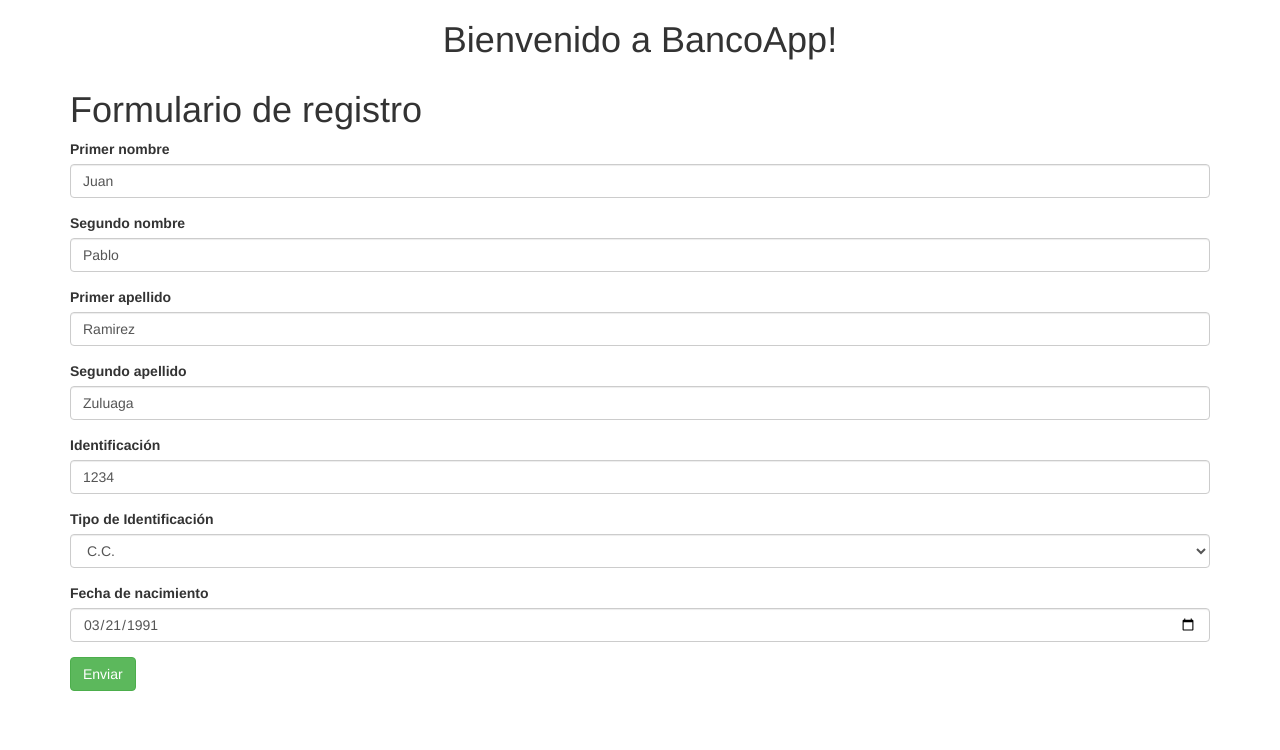
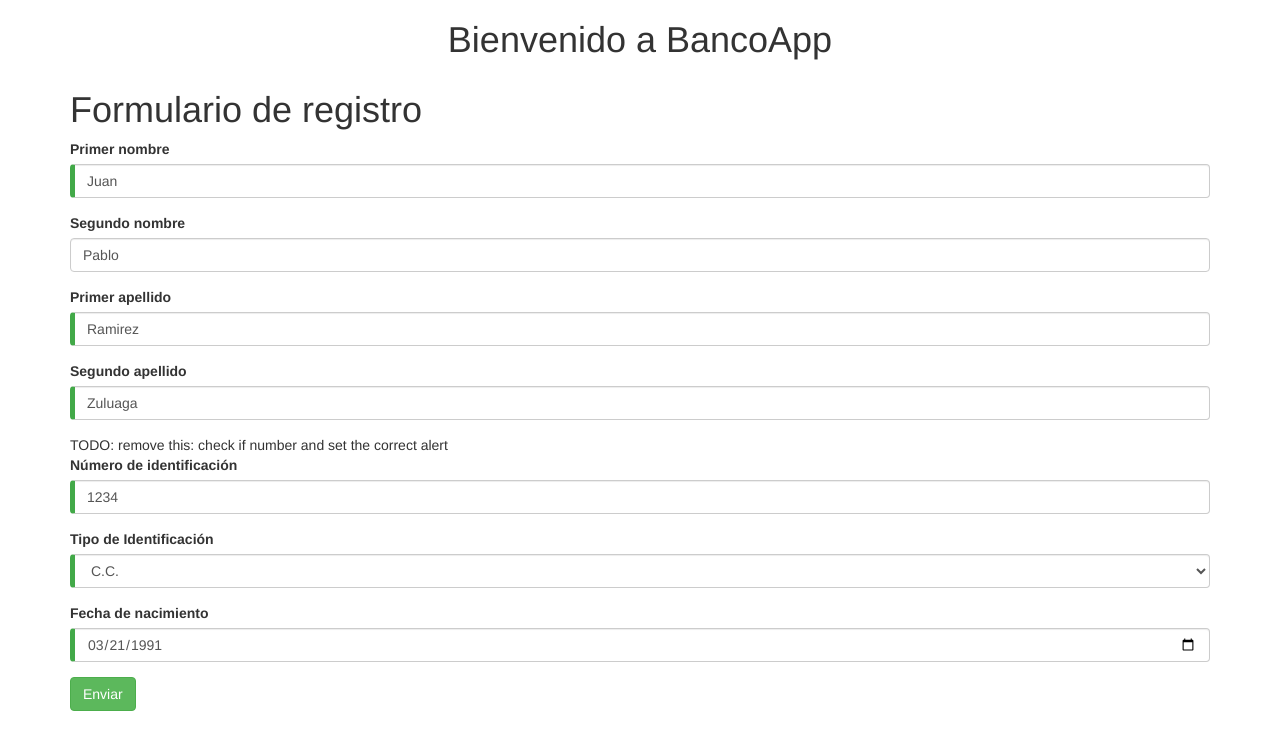
Before and after one commit to jcamilom/banco-app, an Angular app: page / in a window 1280 px wide. Shown: the top 750 px of the page. Built offline with nearby package versions, Linux system fonts and the light colour scheme.

Commit message:
First form validation

```diff
--- a/src/app/app.component.html
+++ b/src/app/app.component.html
@@ -1,6 +1,6 @@
 <div style="text-align:center">
   <h1>
-    Bienvenido a {{ title }}!
+    Bienvenido a {{ title }}
   </h1>
 </div>
 <app-reg-form></app-reg-form>
--- a/src/app/reg-form/reg-form.component.html
+++ b/src/app/reg-form/reg-form.component.html
@@ -5,13 +5,17 @@
       <label for="firstname">Primer nombre</label>
       <input type="text" class="form-control" id="firstname"
               required
-              [(ngModel)]="model.firstname" name="firstname">
+              [(ngModel)]="model.firstname" name="firstname"
+              #firstname="ngModel">
+    </div>
+    <div [hidden]="firstname.valid || firstname.pristine"
+      class="alert alert-danger">
+      Primer nombre es obligatorio
     </div>
 
     <div class="form-group">
       <label for="secFirstname">Segundo nombre</label>
       <input type="text" class="form-control" id="secFirstname"
-              required
               [(ngModel)]="model.secFirstname" name="secFirstname">
     </div>
 
@@ -19,21 +23,38 @@
       <label for="lastname">Primer apellido</label>
       <input type="text" class="form-control" id="lastname"
               required
-              [(ngModel)]="model.lastname" name="lastname">
+              [(ngModel)]="model.lastname" name="lastname"
+              #lastname="ngModel">
+    </div>
+    <div [hidden]="lastname.valid || lastname.pristine"
+      class="alert alert-danger">
+      Primer apellido es obligatorio
     </div>
 
     <div class="form-group">
       <label for="secLastname">Segundo apellido</label>
       <input type="text" class="form-control" id="secLastname"
               required
-              [(ngModel)]="model.secLastname" name="secLastname">
+              [(ngModel)]="model.secLastname" name="secLastname"
+              #secLastname="ngModel">
+    </div>
+    <div [hidden]="secLastname.valid || secLastname.pristine"
+      class="alert alert-danger">
+      Segundo apellido es obligatorio
     </div>
 
     <div class="form-group">
-      <label for="id">Identificación</label>
+      TODO: remove this: check if number and set the correct alert<br>
+      <label for="id">Número de identificación</label>
       <input type="number" class="form-control" id="id"
               required
-              [(ngModel)]="model.id" name="id">
+              [(ngModel)]="model.id" name="id"
+              #id="ngModel">
+
+    </div>
+    <div [hidden]="id.valid || id.pristine"
+      class="alert alert-danger">
+      Número de identificación es obligatorio
     </div>
 
     <div class="form-group">
@@ -49,8 +70,14 @@
       <label for="bdate">Fecha de nacimiento</label>
       <input type="date" id="bdate" class="form-control" id="bdate"
               required
-              [(ngModel)]="model.birthdate" name="birthdate">
-    </div>
+              [(ngModel)]="model.birthdate" name="birthdate"
+              #birthdate="ngModel">
+
+      </div>
+      <div [hidden]="birthdate.valid || birthdate.pristine"
+        class="alert alert-danger">
+        Fecha de nacimiento es obligatoria
+      </div>
 
     <button type="submit" class="btn btn-success">Enviar</button>
 
--- /dev/null
+++ b/src/assets/forms.css
@@ -0,0 +1,7 @@
+.ng-valid[required], .ng-valid.required  {
+  border-left: 5px solid #42A948; /* green */
+}
+
+.ng-invalid:not(form)  {
+  border-left: 5px solid #a94442; /* red */
+}
--- a/src/index.html
+++ b/src/index.html
@@ -7,6 +7,10 @@
 
   <meta name="viewport" content="width=device-width, initial-scale=1">
   <link rel="icon" type="image/x-icon" href="favicon.ico">
+
+  <!-- Style for the forms -->
+  <link rel="stylesheet" href="assets/forms.css">
+
 </head>
 <body>
   <app-root></app-root>
```
